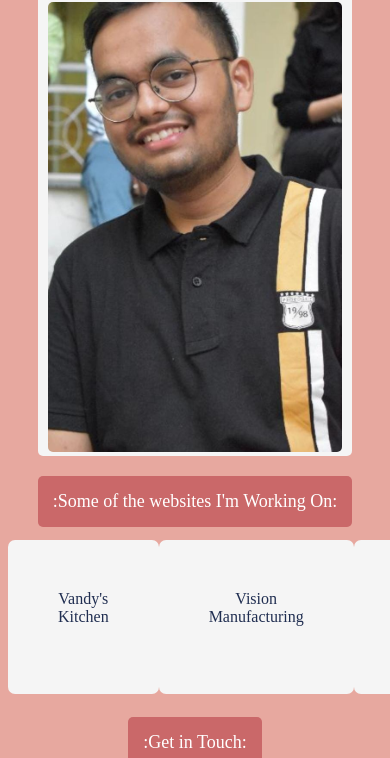
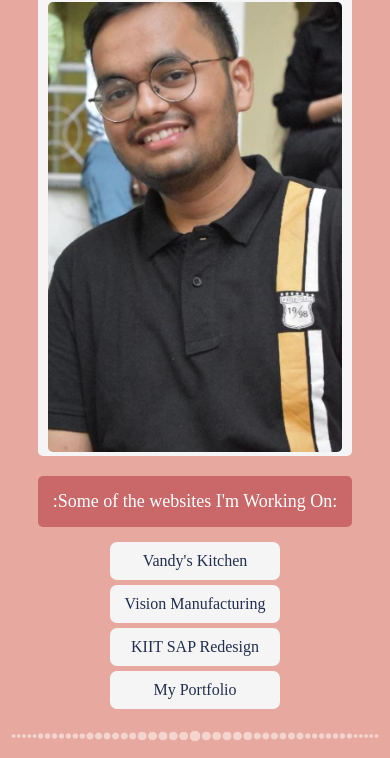
Before and after one commit to phANTom2303/anish-goenka-portfolio, a plain HTML site: page index.html in a window 390 px wide. Shown: the part 86-844 px from the top of the page. Drawn offline with Linux system fonts and the light colour scheme.

Commit message:
Added a graphic separator and made the links scale responsively to size of view-port

```diff
--- a/index.html
+++ b/index.html
@@ -15,7 +15,7 @@
         </div>
         <img src="round-right-flank.png" class="img-flank">
     </div>
-
+    <div class="all-content">
     <div class="list websites">
         <div id="link-heading">:Some of the websites I'm Working On:</div>
         <div class="links">
@@ -25,7 +25,7 @@
         <a href="https://phantom2303.github.io/anish-goenka-portfolio/">My Portfolio</a>
         </div>
     </div>
-
+    <img src="./Circles Line for Separating Sections.png" style="opacity: 50%; width: 100%;">
     <div class="list socials">
         <div id="link-heading">:Get in Touch:</div>
         <div class="links">
@@ -36,5 +36,6 @@
         <a href="https://www.instagram.com/anish_goenka23/">Instagram</a>
         </div>
     </div>
+    </div>
 </body>
 </html>
--- a/styles.css
+++ b/styles.css
@@ -14,6 +14,7 @@
     width: auto;
     border-radius: 5px;
 }
+
 
 #link-heading {
     background-color: #CA6869;
@@ -44,10 +45,12 @@
 
 .links {
     display: flex;
+    justify-content: space-evenly;
+    flex:25%;
 }
 
 .links a {
-    margin: 3px auto;
+    /* margin: 3px ; */
     padding: 50px;
     border-radius: 7px;
     background-color: whitesmoke  ;
@@ -61,3 +64,15 @@ body {background-color: #E7A89F ;}
 .socials,.websites{
     margin: 20px auto;
 }
+
+@media (max-width: 800px) {
+    .links {
+        flex-direction: column;
+        align-items: center;
+    }
+    .links a {
+        padding: 10px;
+        margin-top: 5px;
+
+    }
+}
```
Also changed, not shown: Circles Line for Separating Sections.png (added).
